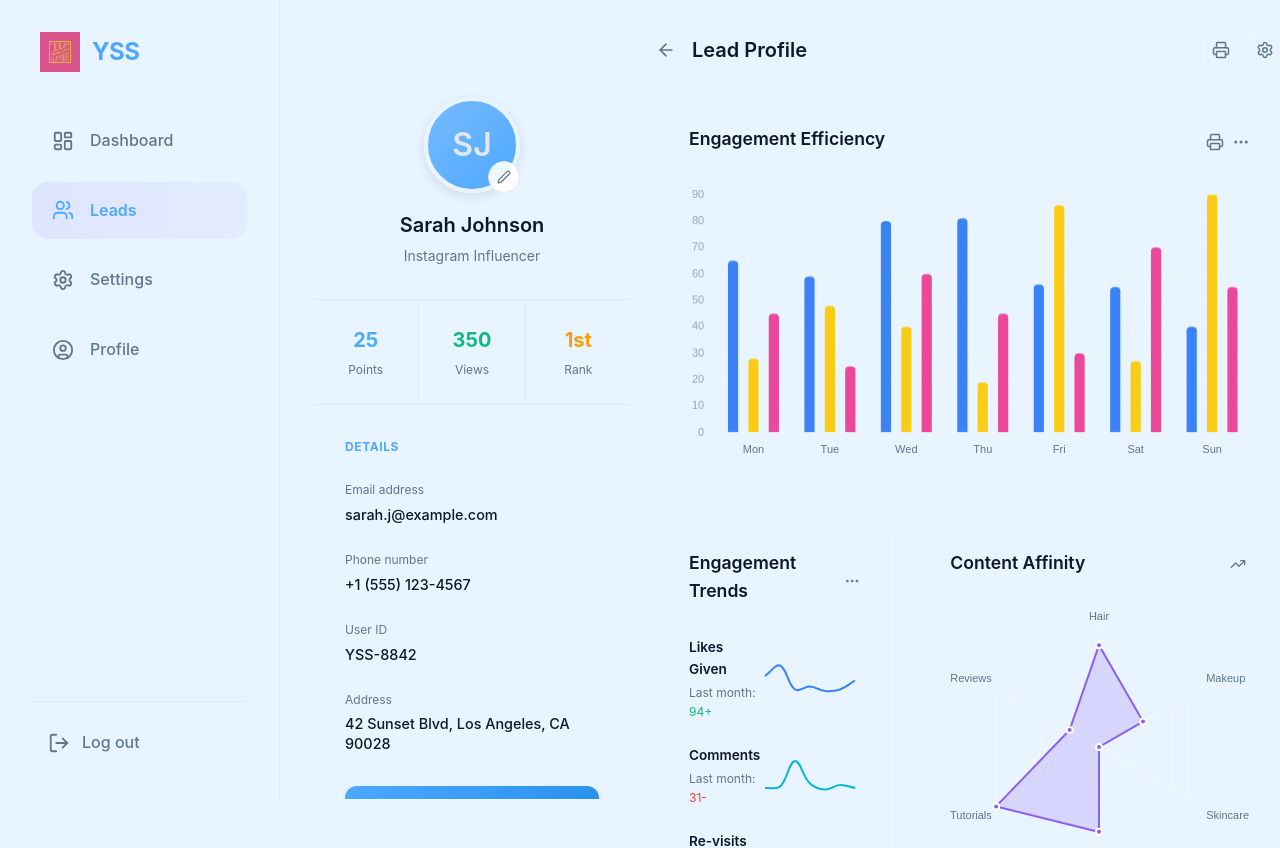
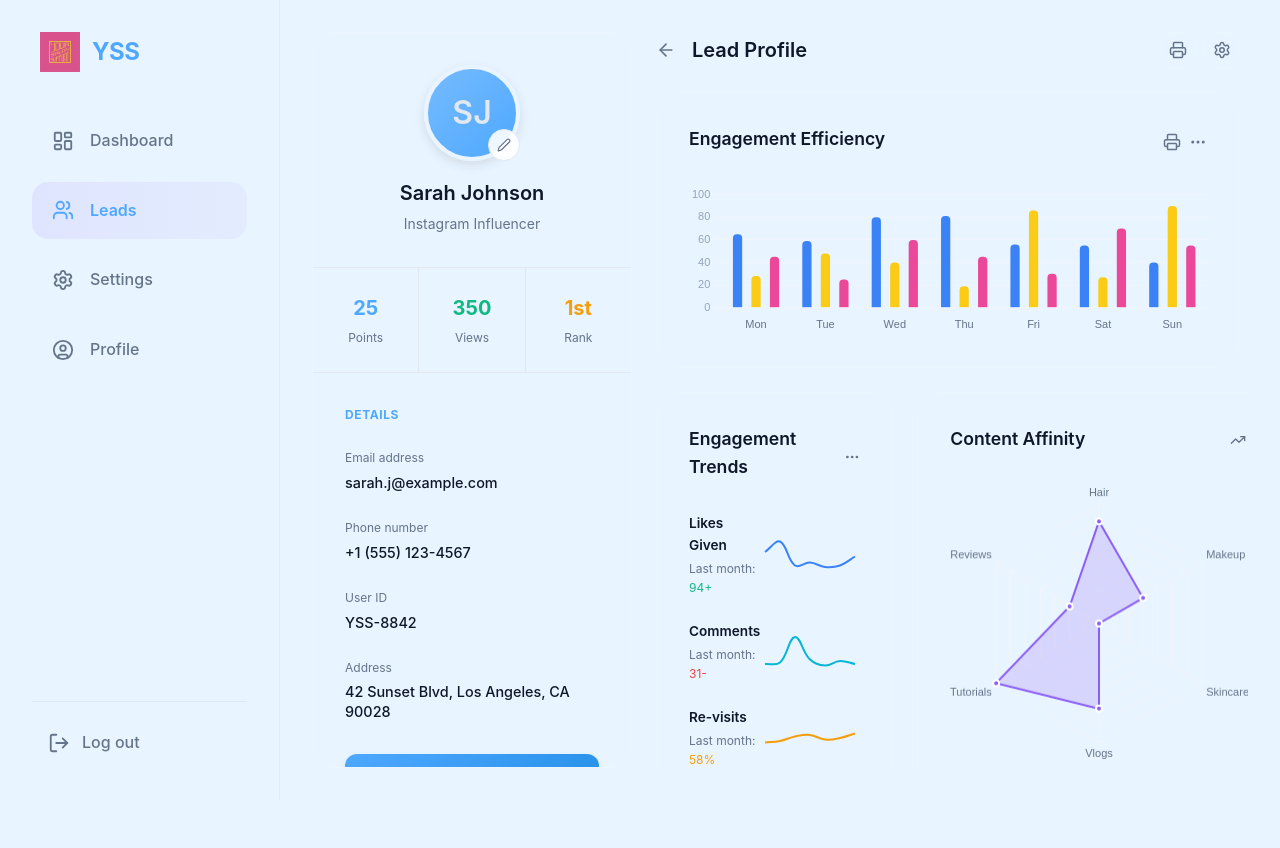
Before and after one commit to ABCD-Shubham/Dashboard-YSS, a React (Vite) app: page /leads/1 in a window 1280 px wide. Shown: the top 848 px of the page. After the commit the page ends 800 px from the top, so only its background shows below. Built offline with nearby package versions, Linux system fonts and the light colour scheme.

Commit message:
Implement split-pane scrolling for Lead Profile page

```diff
--- a/src/components/LeadDetails.jsx
+++ b/src/components/LeadDetails.jsx
@@ -137,21 +137,19 @@ const LeadDetails = () => {
     };
 
     return (
-        <div className="lead-details-page" style={{ background: 'var(--bg-body)', minHeight: '100vh', width: '100%' }}>
+        <div className="lead-details-page" style={{ background: 'var(--bg-body)', height: 'calc(100vh - 4rem)', width: '100%', overflow: 'hidden' }}>
 
 
-            <div style={{ display: 'grid', gridTemplateColumns: '320px 1fr', gap: '1.5rem', alignItems: 'start' }}>
+            <div style={{ display: 'grid', gridTemplateColumns: '320px 1fr', gap: '1.5rem', height: '100%' }}>
 
                 {/* Left Sidebar - Profile Card */}
                 <div className="card" style={{
                     padding: '0',
+                    height: '100%',
                     overflowY: 'auto',
-                    maxHeight: 'calc(100vh - 4rem)',
                     background: 'transparent',
                     border: '1px solid rgba(255, 255, 255, 0.2)',
                     boxShadow: 'none',
-                    position: 'sticky',
-                    top: '2rem',
                     scrollbarWidth: 'none'
                 }}>
                     <div style={{ padding: '2rem', textAlign: 'center', borderBottom: '1px solid var(--border-color)' }}>
@@ -266,7 +264,7 @@ const LeadDetails = () => {
                 </div>
 
                 {/* Right Content Area */}
-                <div style={{ display: 'flex', flexDirection: 'column', gap: '1.5rem' }}>
+                <div style={{ display: 'flex', flexDirection: 'column', gap: '1.5rem', height: '100%', overflowY: 'auto', paddingRight: '0.5rem' }}>
                     {/* Header moved here */}
                     <div style={{ display: 'flex', alignItems: 'center', justifyContent: 'space-between' }}>
                         <div style={{ display: 'flex', alignItems: 'center', gap: '1rem' }}>
```
